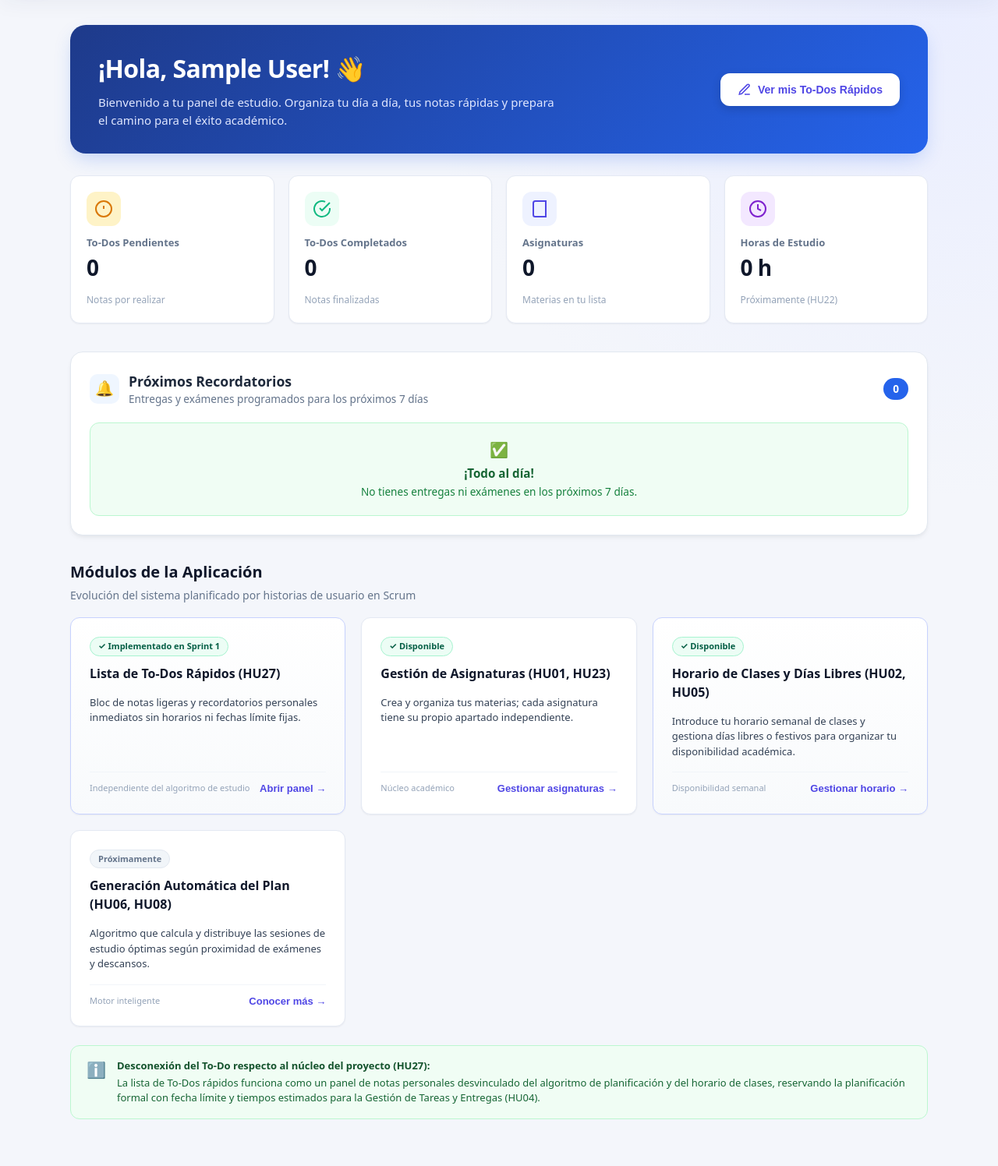
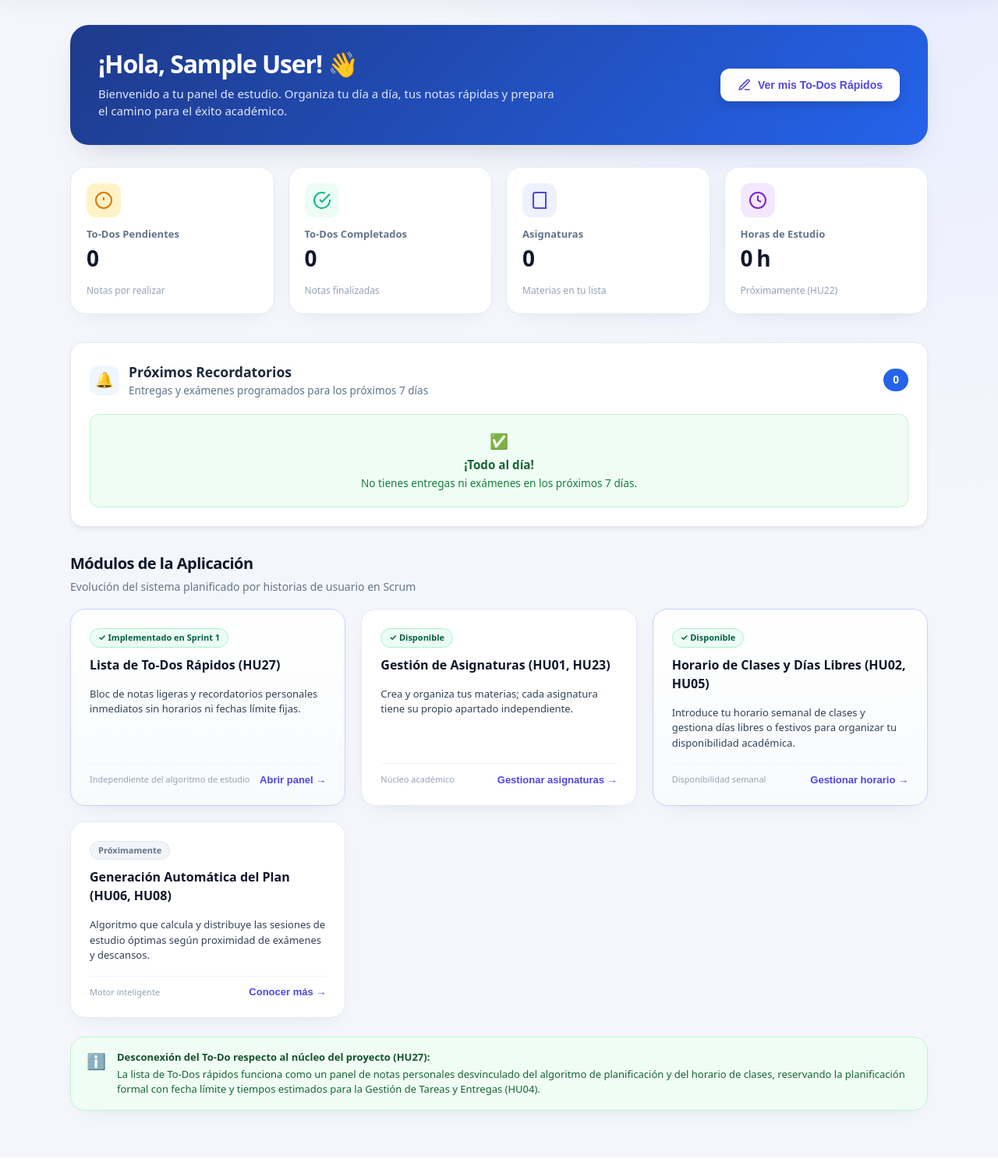
Before and after one commit to Qpalmer45/IS1-Planificador-de-Estudios, a Flask app: page / in a window 1280 px wide. Shown: the part 77-1573 px from the top of the page at 78% size. After the commit the page ends 1515 px from the top, so only its background shows below. Run offline with Flask 3, Linux system fonts and the light colour scheme; the visitor is signed in with stand-in values (Sample User, id 1); data that the repository does not hold is empty.

Commit message:
Mejoro las tarjetas del panel principal

```diff
--- a/static/style.css
+++ b/static/style.css
@@ -2252,3 +2252,13 @@ body { background: radial-gradient(circle at 92% 4%, #e9edff 0, transparent 34%)
 .tab-btn { border-radius: 11px; padding: 10px 13px; }
 .tab-btn:hover { background: #f1f3fc; }
 .tab-btn.active { box-shadow: inset 0 0 0 1px #d9dfff; }
+
+
+/* Panel de inicio: ritmo, profundidad y jerarquía */
+.welcome-card { border-radius: 24px; box-shadow: var(--shadow-card); }
+.welcome-text h2 { letter-spacing: -.035em; line-height: 1.15; }
+.metric-card, .module-card, .callout-card { border-radius: 19px; box-shadow: 0 8px 28px -20px rgba(30,41,85,.25); }
+.module-card { transition: transform .18s ease, box-shadow .18s ease, border-color .18s ease; }
+.module-card:hover { transform: translateY(-3px); box-shadow: 0 18px 36px -22px rgba(30,41,85,.3); }
+.metric-value { letter-spacing: -.045em; }
+.section-title-wrap h3, .header-titles h2 { letter-spacing: -.025em; }
```
